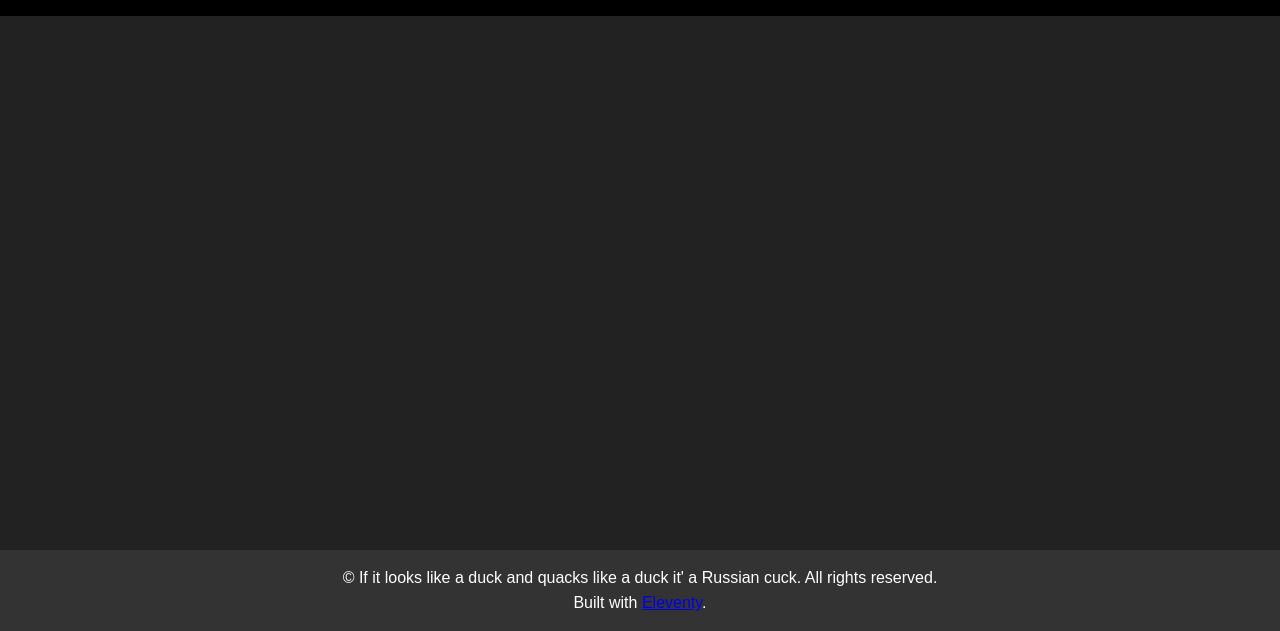
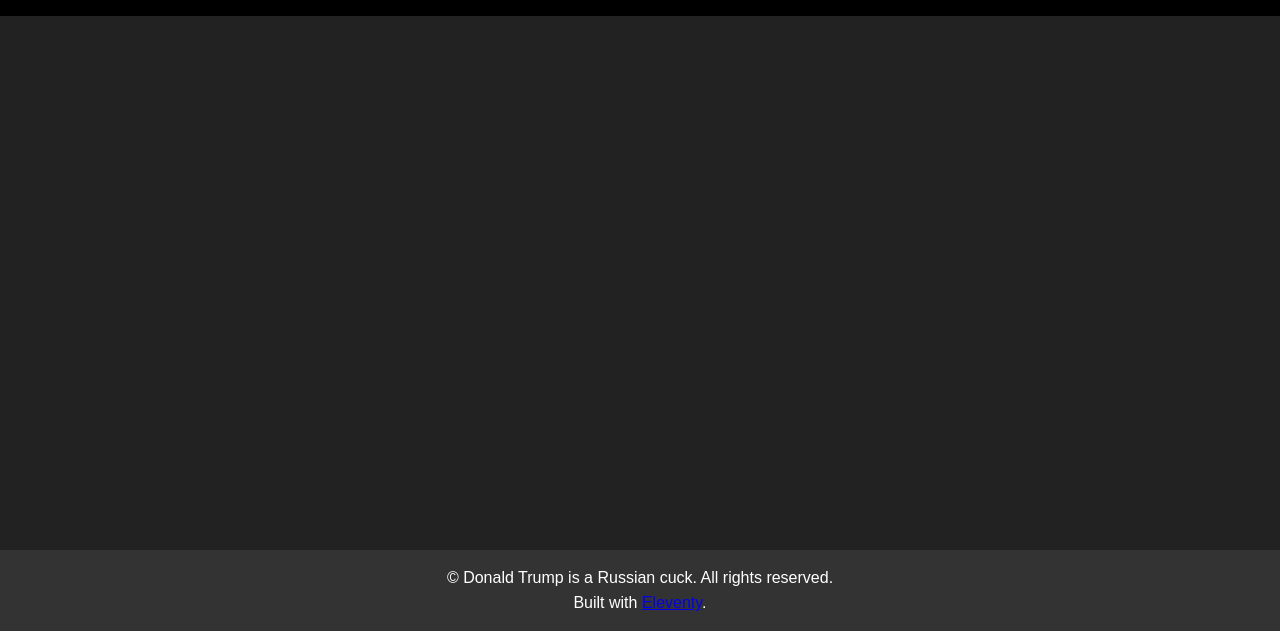
Before and after one commit to fluidsc/lookslikeaduck.org, an Eleventy site: page src/index.njk in a window 1280 px wide. Shown: the part 169-800 px from the top of the page. Built offline with nearby package versions, Linux system fonts and the light colour scheme; Eleventy itself is replaced by a stand-in of ours; files that its build step writes are made by us from their sources.

Commit message:
Update footer.njk

```diff
--- a/src/_includes/footer.njk
+++ b/src/_includes/footer.njk
@@ -1,6 +1,7 @@
 <footer>
-    <p>&copy; If it looks like a duck and quacks like a duck it' a Russian cuck. All rights reserved.</p>
-    <p class="pb-4 text-xs">
+    <p>&copy;
+        Donald Trump is a Russian cuck. All rights reserved.</p>
+    <p>
        Built with <a href="https://www.11ty.dev/">Eleventy</a>.
     </p>
 </footer>
```
